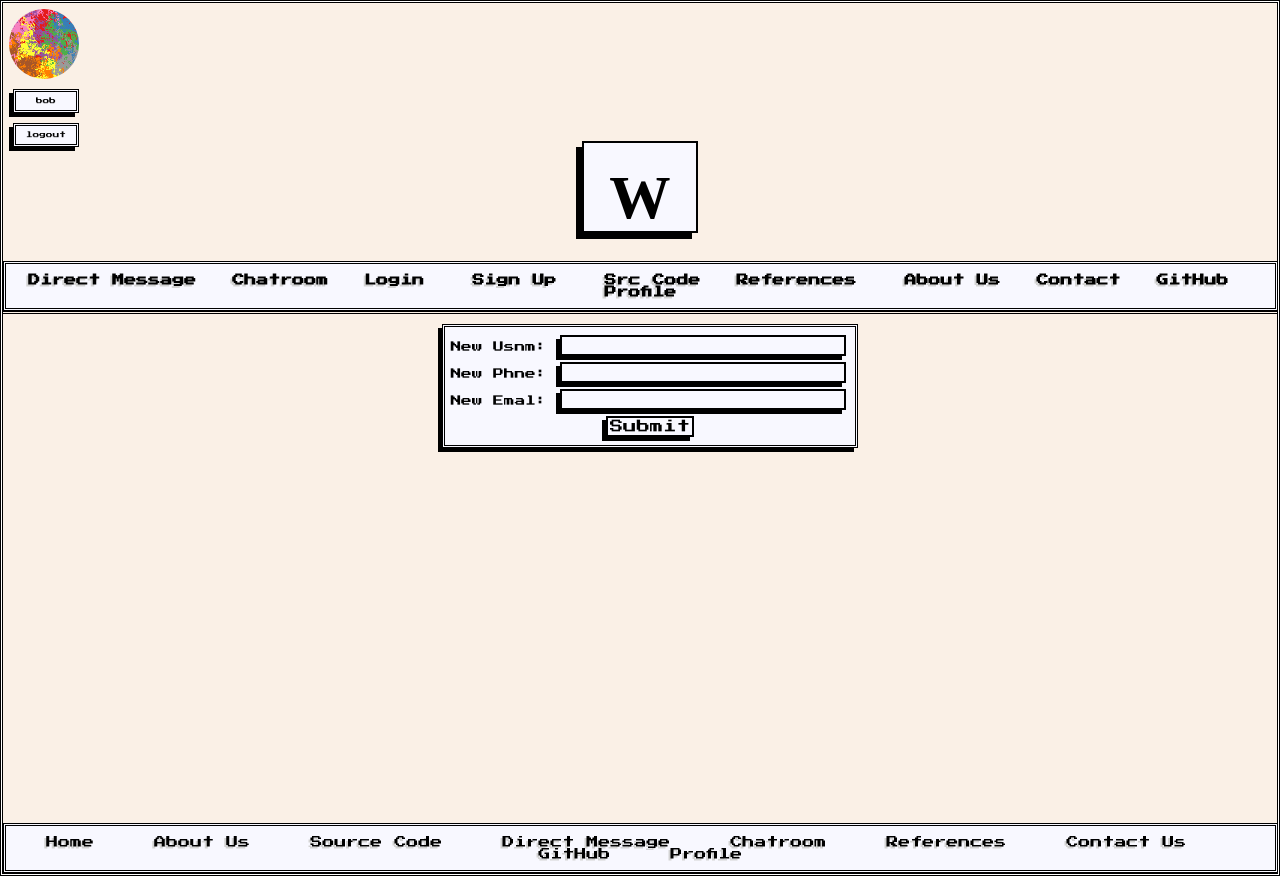
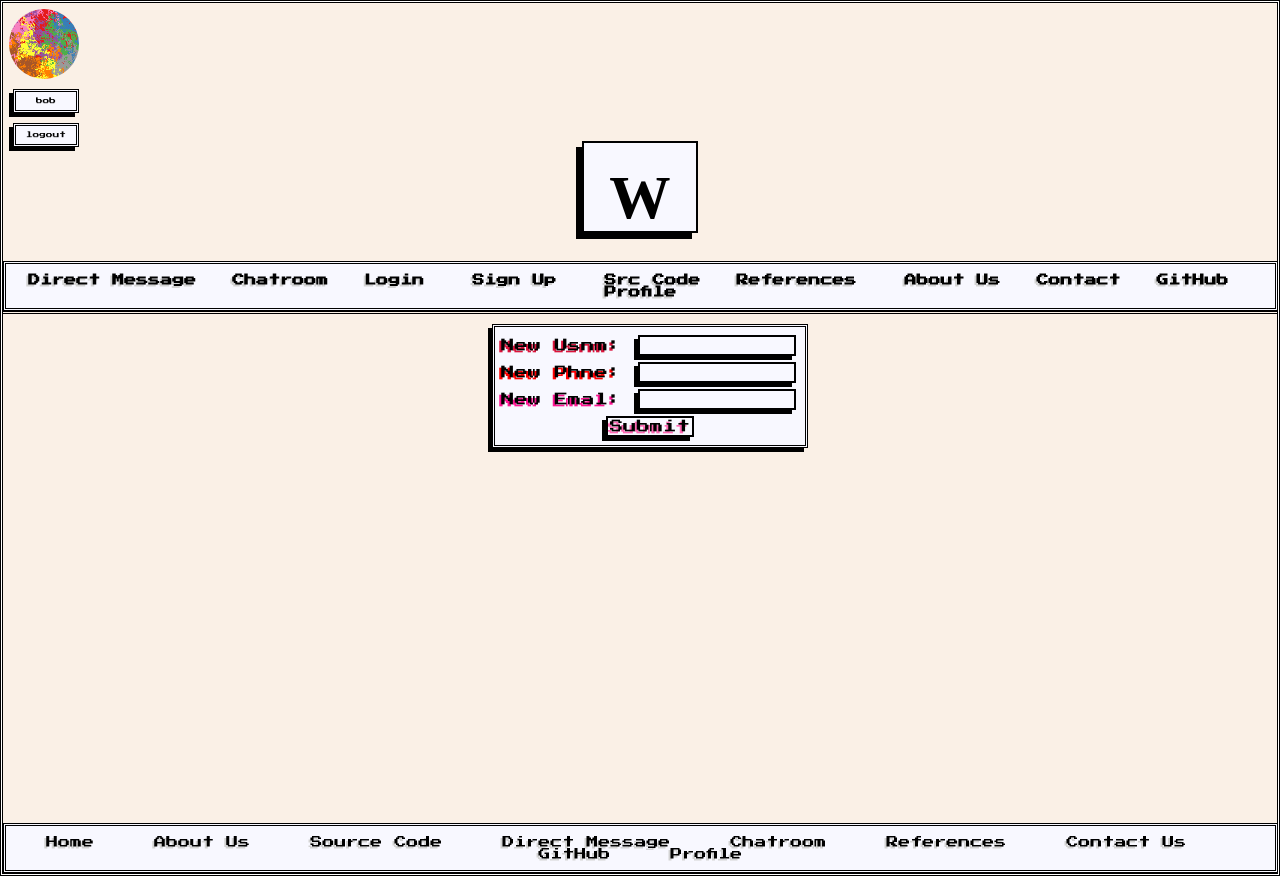
Before and after one commit to ucmo-cs/s25-wavelength-messenger, a Flask app: page /change_info in a window 1280 px wide. Run offline with Flask 3, Linux system fonts and the light colour scheme; a user stored in the database is signed in; some libraries are stand-ins or nearby versions; some web fonts are replaced.

Commit message:
better change info section

```diff
--- a/Wavelength-v2/main.py
+++ b/Wavelength-v2/main.py
@@ -10,7 +10,6 @@ from randimage import get_random_image
 import matplotlib.pyplot as profile_picture
 import shutil
 import os
-from sqlalchemy import update
 
 def generate_secret_key(length):
     while True:
--- a/Wavelength-v2/templates/change_info.html
+++ b/Wavelength-v2/templates/change_info.html
@@ -2,11 +2,11 @@
 {% block content %}
 <div style="background: linen; border-top:double; width: 100%; font-family: 'Press Start 2P', serif; padding-left: 20px;">
     <div style="text-align:center">
-        <form class="fancybox" style="width:400px; height:100%;" method="post">
-            <label>New Usnm: <input type="text" name="new_username"></label>
-            <label>New Phne: <input type="text" name="new_phone"></label>
-            <label>New Emal: <input type="text" name="new_email"></label>
-            <input id="hov" type="submit" value="Submit">
+        <form class="fancybox" style="font-size: 10pt; width:300px; height:100%;" method="post">
+            <label><span style="text-shadow: -2px 2px crimson">New Usnm: </span><input style="width:150px;" type="text" name="new_username"></label><br>
+            <label><span style="text-shadow: -2px 2px red">New Phne: </span><input style="width:150px;" type="text" name="new_phone"></label><br>
+            <label><span style="text-shadow: -2px 2px deeppink">New Emal: </span><input type="text" style="width:150px;" name="new_email"></label>
+            <input style="text-shadow: -2px 2px hotpink" id="hov" type="submit" value="Submit">
         </form>
     </div>
 </div>
--- a/Wavelength-v2/templates/profile.html
+++ b/Wavelength-v2/templates/profile.html
@@ -7,7 +7,7 @@
     <span style="text-shadow: -2px 2px turquoise;">| {{ current_user.full_name }} |</span><br>
     <span style="text-shadow: -2px 2px yellow;"> | Role: {{ current_user.role }} |</span><br>
     <span style="text-shadow: -2px 2px magenta;">| Date Joined:<br> | xx/xx/xxxx |</span><br>
-    <br><br><br><br> <br><br><br><br> <br><br><br><br> <br><br><br><br><br>
+    <br><br><br><br> <br><br><br><br> <br><br><br><br> <br>
 <div style="font-size:9pt; text-align:center;">Changing information?<br>
     <a href="/change_info" id="hov" class="fancybox">Click Here!</a>
 </div>
```
